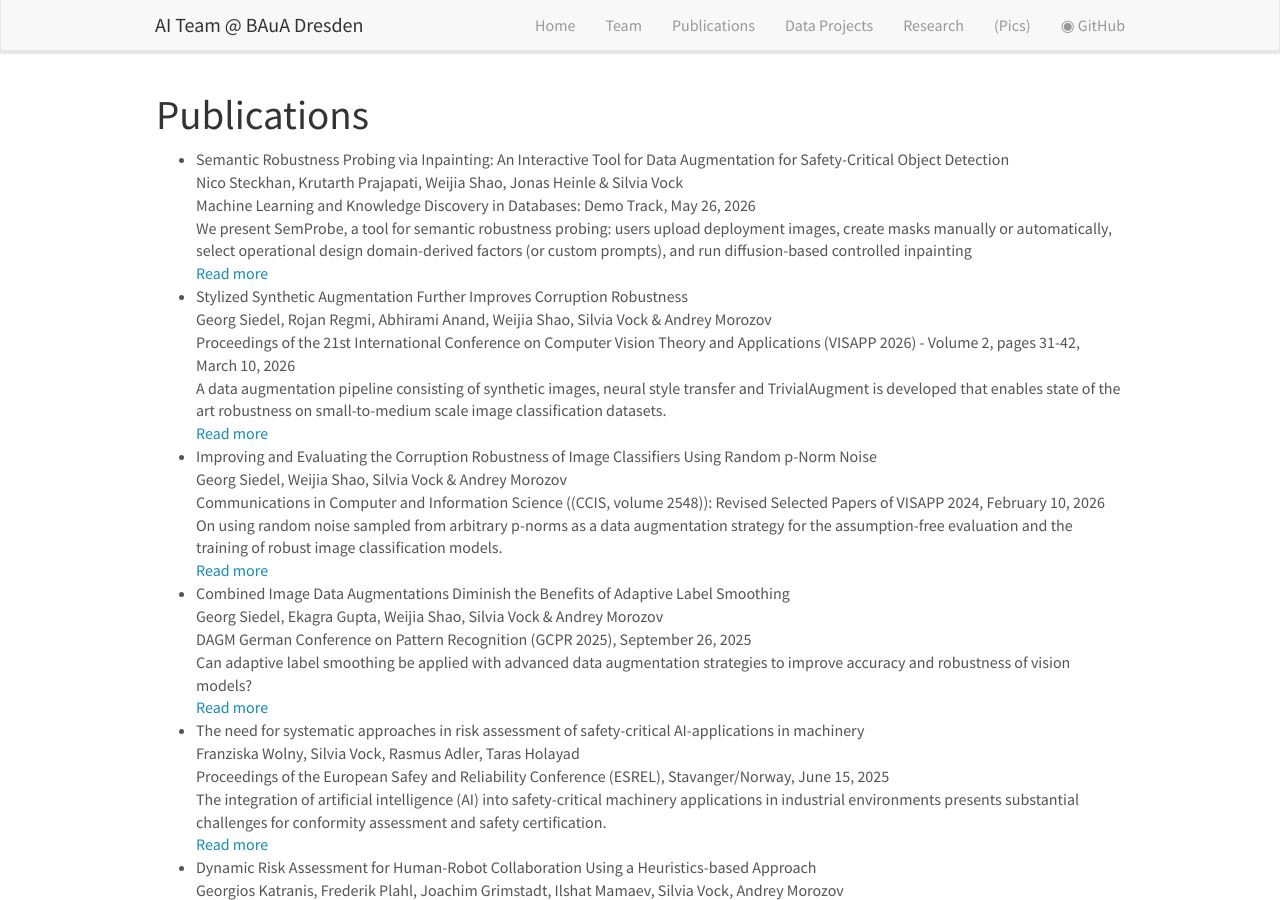
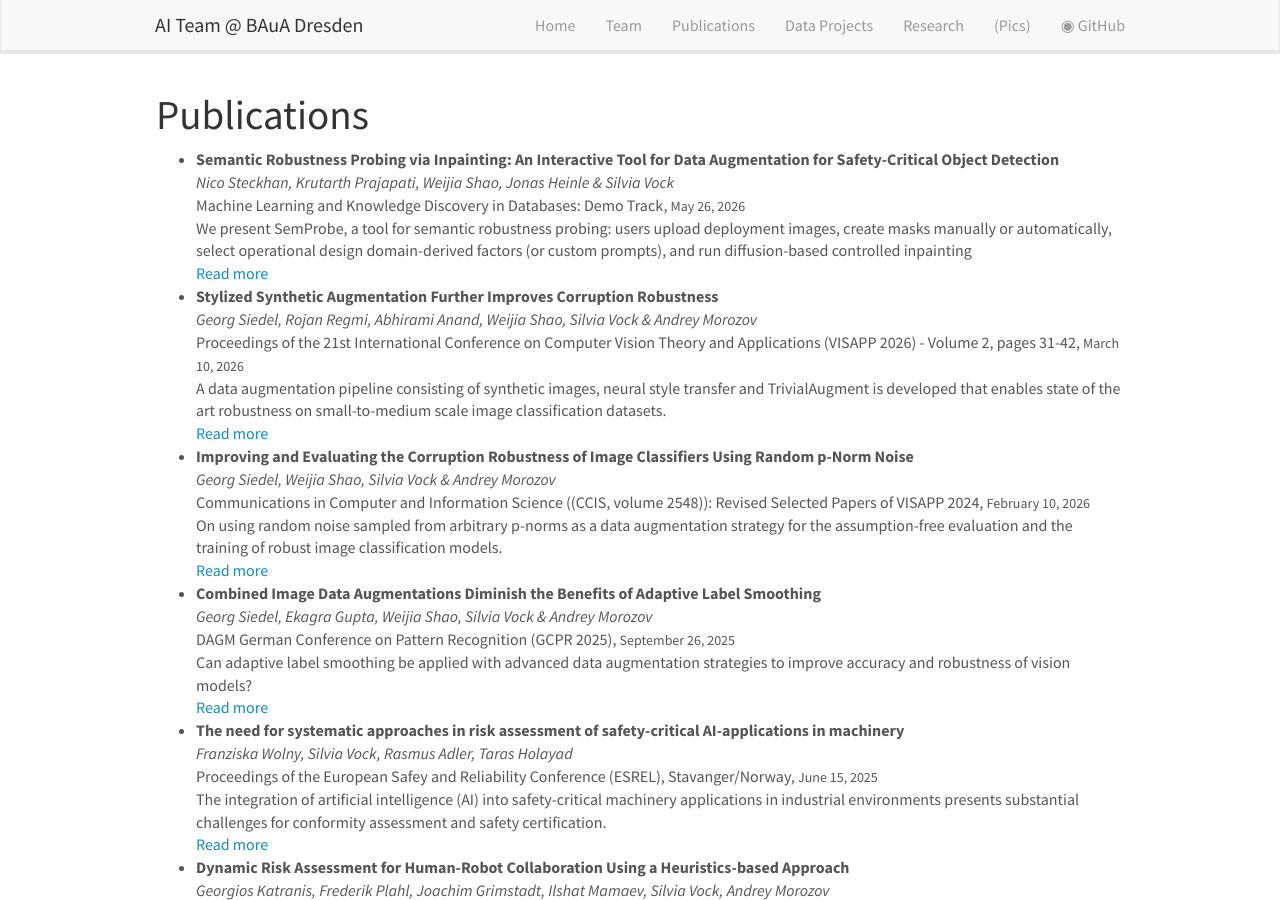
Before and after one commit to aidresden/aidresden.github.io, a Jekyll site: the page built from _pages/recent_publications.md, in a window 1280 px wide and 900 px high. Built offline with Jekyll 4.4.1, drawn with Linux system fonts in a browser that asks for light colours; nearby versions of some CDN libraries.

Commit message:
Update recent_publications.md
Signed-off-by: aidresden <aidresden@baua.bund.de>

```diff
--- a/_pages/recent_publications.md
+++ b/_pages/recent_publications.md
@@ -11,10 +11,10 @@ permalink: /recent_publications.html
   {% assign recent_publications = sorted_publications | slice: 0, 10 %}
   {% for publication in recent_publications %}
   <li class="publication-item">
-    <span class="publication-title">{{ publication.title }}</span><br>
-    <span class="publication-authors">{{ publication.authors }}</span><br>
+    <span class="publication-title" style="font-weight: bold;">{{ publication.title }}</span><br>
+    <span class="publication-authors" style="font-style: italic;">{{ publication.authors }}</span><br>
     <span class="publication-journal">{{ publication.journal }}</span>,
-    <span class="publication-date">{{ publication.date | date: "%B %d, %Y" }}</span><br>
+    <span class="publication-date" style="font-size: 0.875em;">{{ publication.date | date: "%B %d, %Y" }}</span><br>
     <div class="publication-description">{{ publication.description }}</div>
     <a class="publication-link" href="{{ publication.link }}" target="_blank">Read more</a>
   </li>
```
Also changed, not shown: other parts of _pages/recent_publications.md (+2 -2 lines).
